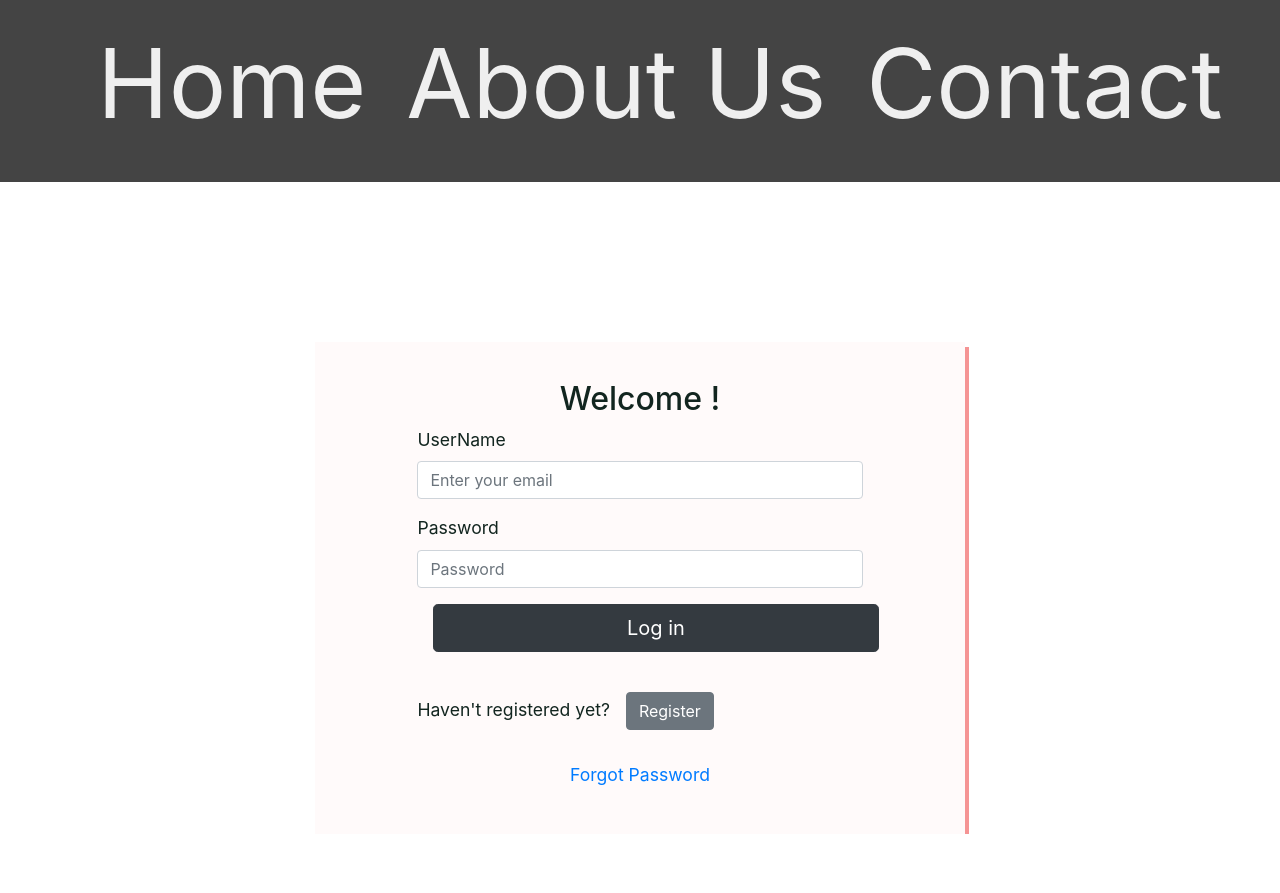
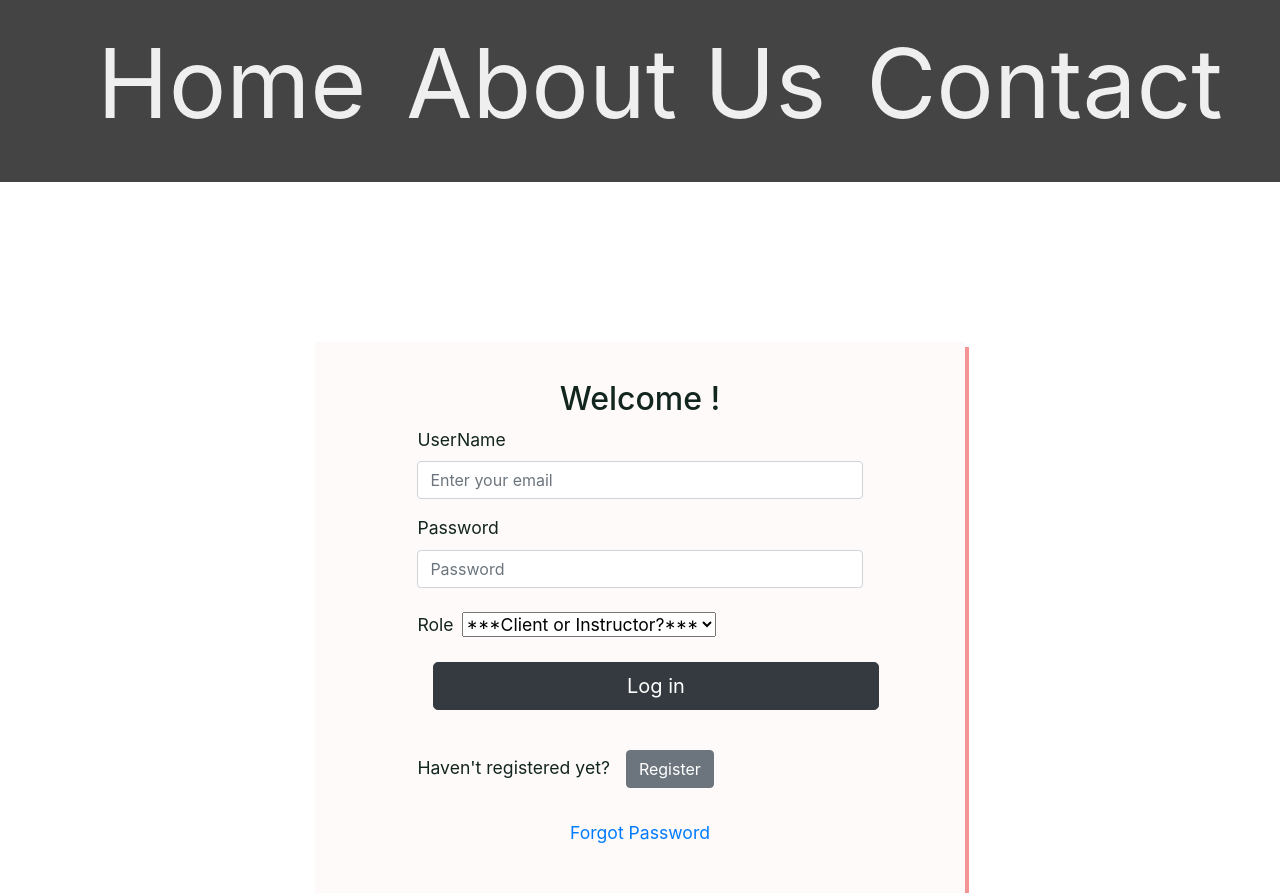
Before and after one commit to anywherefitness-tt187/Front-End-Anywherefitness, a React (Create React App) app: page /login in a window 1280 px wide. Before the commit the page ends 834 px from the top, so only its background shows below. Built offline with nearby package versions, Linux system fonts and the light colour scheme.

Commit message:
login and register working!

```diff
--- a/src/App.js
+++ b/src/App.js
@@ -3,20 +3,22 @@ import { BrowserRouter, Route} from 'react-router-dom';
 import Home from './components/Home';
 import User from './components/User';
 import './App.css';
+import NavBar from './components/NavBar';
 import InstructorHome from './components/Instructor/InstructorHome';
 import Register from './components/Register';
 import Login from './components/Login';
 
 export default function App() {
-   const [loginInfo,setLoginInfo]=useState("");
+   const [loginInfo,setLoginInfo]=useState('');
 
   return (
     <BrowserRouter>
     <div className= 'app'>
+      <NavBar/>
       <Route component={Home} path='/' exact/>
       <Route component={User} path='/user'/>
       <Route path="/login">
-        <Login setLoginMsg={setLoginInfo}/>
+        <Login setLoginInfo={setLoginInfo}/>
       </Route>
       <Route path="/signup" component={Register} />
       <Route path="/instructor">
--- a/src/components/Home.js
+++ b/src/components/Home.js
@@ -1,12 +1,12 @@
 import React from 'react';
 import { Link } from 'react-router-dom';
-import NavBar from './NavBar';
+
 
 
 export default function Home() {
     return (
         <>
-        <NavBar/>
+
 
 
         <div className='home'>
--- a/src/components/Instructor/InstructorDashboard.js
+++ b/src/components/Instructor/InstructorDashboard.js
@@ -14,14 +14,14 @@ const handleClick=(e)=>{
 return(
     <div className="ins_dashboard">
         <Card className="ins_card">
-        <CardTitle tag="h5">{loginInfo}!</CardTitle>
+        {loginInfo ? <CardTitle tag="h5">{loginInfo}!</CardTitle> : <CardTitle tag="h5">Welcome to Anywhere Fitness!</CardTitle>}
         <CardText>As an instructor of Anywhere Fitness, you can create new classes! Also, update and delete them.
         </CardText>
         <Button color="primary" onClick={handleClick}> <h5>Create your New Class!</h5></Button>
         <div className="ins_classlist">
             <h3>Here are your Classes!</h3>
            {classList.length !==0 ? classList.map(item=>(
-                <InstructorClass classList={item} key={item.class_id} />
+                <InstructorClass classList={item} key={item.id} />
             )) : <CardSubtitle tag="h6"> No current classes, Please go ahead and click Create New Class below :</CardSubtitle>
            }
         </div>
--- a/src/components/Instructor/InstructorHome.js
+++ b/src/components/Instructor/InstructorHome.js
@@ -4,32 +4,9 @@ import InstructorDashboard from './InstructorDashboard';
 import InstructorCreateForm from './InstructorCreateForm';
 import InstructorUpdateForm from './InstructorUpdateForm';
 import PrivateRoute from '../PrivateRoute';
-import NavBar from '../NavBar';
+import initialClass from './TestData';
 
 export default function InstructorHome({loginInfo}) {
-
-    const initialClass=[{
-        class_name:"Burn More",
-        class_type:"Strength Traning",
-        class_intensity:"Advanced",
-        class_location:"22nd North St,Portland,OR 97235",
-        start_time:"2020-12-28T22:17",
-        class_duration:"45",
-        class_max_size:30,
-        id:1,
-        user_id: 2
-        },
-        {class_name:"Core Yoga",
-        class_type:"Yoga",
-        class_intensity:"Advanced",
-        class_location:"22nd North St,Portland,OR 97235",
-        start_time:"2020-12-28T22:17",
-        class_duration:"45",
-        class_max_size:30,
-        id:2,
-        user_id: 2
-        },
-]
 
  //make this classList to context
  const [classList,setClassList]=useState(initialClass);
@@ -51,7 +28,6 @@ export default function InstructorHome({loginInfo}) {
 
   return (
       <div className="ins_home">
-        <NavBar/>
         <Switch>
         {/* <Route exact path="/instructor">
         <InstructorLogin/>
@@ -59,7 +35,7 @@ export default function InstructorHome({loginInfo}) {
 
         <PrivateRoute exact path="/instructor/dashboard">
         <InstructorDashboard
-            loginMsg={loginInfo}
+            loginInfo={loginInfo}
             classList={classList}
             setClassList={setClassList}/>
         </PrivateRoute>
--- /dev/null
+++ b/src/components/Instructor/TestData.js
@@ -0,0 +1,24 @@
+// eslint-disable-next-line import/no-anonymous-default-export
+export default [
+            {
+            class_name:"Burn More",
+            class_type:"Strength Traning",
+            class_intensity:"Advanced",
+            class_location:"22nd North St,Portland,OR 97235",
+            start_time:"2020-12-28T22:17",
+            class_duration:"45",
+            class_max_size:30,
+            id:1,
+            user_id: 2
+            },
+            {class_name:"Core Yoga",
+            class_type:"Yoga",
+            class_intensity:"Advanced",
+            class_location:"22nd North St,Portland,OR 97235",
+            start_time:"2020-12-28T22:17",
+            class_duration:"45",
+            class_max_size:30,
+            id:2,
+            user_id: 2
+            },
+    ];
--- a/src/components/Login.js
+++ b/src/components/Login.js
@@ -1,17 +1,16 @@
 import React,{useState} from 'react';
 import { useHistory } from "react-router-dom";
 import {Form,Input,Label,FormGroup,Button } from 'reactstrap';
-import NavBar from './NavBar';
 import { axiosWithAuth } from '../utils/axiosWithAuth';
 
 
 export default function Login({setLoginInfo}) {
 
     const history=useHistory();
-
+    const [role,setRole]=useState('');
     const [loginData,setLoginData]=useState({
       username:"",
-      password:""
+      password:"",
     });
 
     const[error,setError] =useState("");
@@ -21,21 +20,27 @@ export default function Login({setLoginInfo}) {
       [e.target.name]:e.target.value});
     }
 
+    const handleRole=(e)=>{
+      setRole({...role,
+      [e.target.name]:e.target.value});
+    }
+
 
     const handleSubmit=(e)=>{
         console.log('on submit=',loginData);
+        console.log('role on submit=',role);
       e.preventDefault();
-      axiosWithAuth() //to be replaced with axiosWithAuth once login is ready
+      axiosWithAuth()
           .post(`/api/auth/login`,loginData)
           .then((res)=>{
             console.log('Response back from reqres:',res.data)
+            window.localStorage.setItem('token', res.data.token)
             setLoginInfo(res.data.message)
-            window.localStorage.setItem('token', res.data)
-            //Get a user by id api call to know if this login id is
-            //instructor or client and accordingly route push
-            history.push('/instructor/dashboard')
+            //route to client or instructor dashboard
+            const loginRoute = res.data.role === "client" ? "/user/dashboard" :"/instructor/dashboard"
+            history.push(loginRoute);
             //clear server error
-            // setError(null);
+            setError(null);
           })
       .catch(err=>{
         console.log('error in loginData call',err);
@@ -50,7 +55,6 @@ export default function Login({setLoginInfo}) {
 
 return (
     <>
-    <NavBar/>
     <Form className="login-form"
       onSubmit={handleSubmit}
       name="login"
@@ -77,6 +81,21 @@ return (
         placeholder="Password"
         />
         </FormGroup>
+        <FormGroup className="text-left">
+        <Label htmlFor="role"> Role
+            <select
+            id="role"
+            name="role"
+            value={role}
+            onChange={handleRole}
+            className="mt-2 ml-2"
+            >
+            <option value="">***Client or Instructor?***</option>
+            <option value="client">Client</option>
+            <option value="instructor">Instructor</option>
+            </select>
+        </Label>
+        </FormGroup>
 
        <Button className="btn-lg btn-dark btn-block"
        type="submit"
--- a/src/components/Register.js
+++ b/src/components/Register.js
@@ -4,7 +4,6 @@ import {Button,Form,FormGroup,Label,Input} from 'reactstrap';
 import axios from "axios";
 import * as yup from "yup";
 import { useHistory } from "react-router-dom";
-import NavBar from './NavBar';
 
 function Register() {
     const history=useHistory();
@@ -104,7 +103,7 @@ function Register() {
                 const signupRoute = res.data.role === "client" ? "/user/dashboard" :"/instructor/dashboard"
                 history.push(signupRoute);
              //clear server error
-              // setServerError(null);
+               setServerError(null);
           })
           .catch((err)=>{
             console.log('server erro in post',err)
@@ -115,7 +114,6 @@ function Register() {
 
   return (
     <>
-    <NavBar/>
     <Form className="register-form"
          onSubmit={handleSubmit}
          name="register">
@@ -148,13 +146,13 @@ function Register() {
         </FormGroup>
 
         <FormGroup className="text-left">
-        <Label htmlFor="role"> Role?
+        <Label htmlFor="role" > Role
             <select
             id="role"
             name="role"
             value={userInfo.role}
             onChange={handleChange}
-            className="mt-2"
+            className="mt-2 ml-2"
             >
             <option value="">***Please Choose One!***</option>
             <option value="client">Client</option>
```
Also changed, not shown: 1 other file (tests, documents, lock files or other folders).
